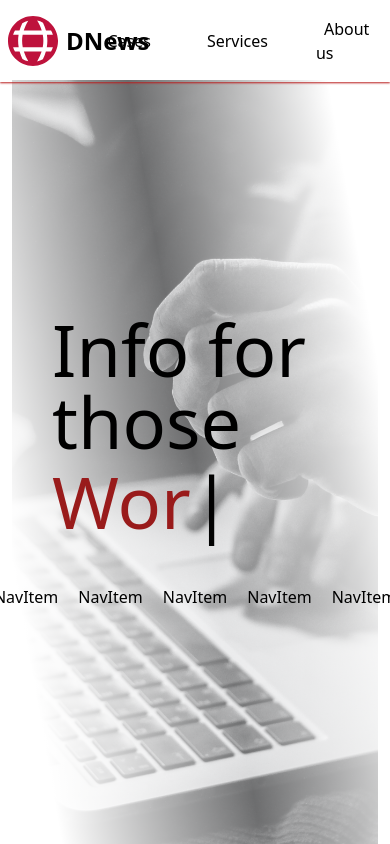
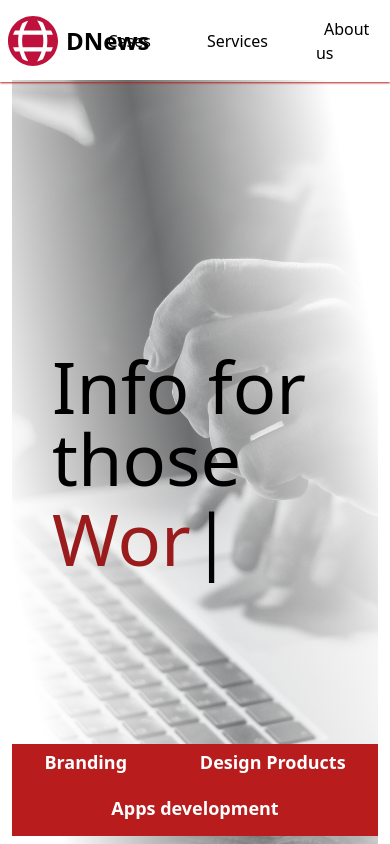
Before and after one commit to JorgeKerilima19/FIrstFullStackProject, a React (Vite) app: page / in a window 390 px wide. Shown: the top 844 px of the page. Built offline with nearby package versions, Linux system fonts and the light colour scheme.

Commit message:
homepage navbar responsive

```diff
--- a/src/components/homepage/Navbar.tsx
+++ b/src/components/homepage/Navbar.tsx
@@ -2,37 +2,25 @@ import { Link } from "react-router-dom";
 
 export const Navbar = () => {
   return (
-    <nav>
-      <ul className="flex gap-5 justify-center">
+    <nav className="text-lg absolute transform translate-x-[-50%] left-2/4 bottom-2 w-full text-white md:text-black md:relative font-bold">
+      <ul className="flex flex-wrap gap-2 md:gap-5 justify-around items-center bg-red-700 md:bg-transparent pb-2 md:pb-0">
         <Link
-          className="border-b-2 border-transparent transition duration-150 hover:border-orange-700"
+          className="px-5 py-1 border-b-2 border-transparent transition duration-150 md:hover:border-orange-700 flex items-center"
           to={""}
         >
-          NavItem
+          Branding
         </Link>
         <Link
-          className="border-b-2 border-transparent transition duration-150 hover:border-orange-700"
+          className="px-5 py-1 border-b-2 border-transparent transition duration-150 md:hover:border-orange-700"
           to={""}
         >
-          NavItem
+          Design Products
         </Link>
         <Link
-          className="border-b-2 border-transparent transition duration-150 hover:border-orange-700"
+          className="px-5 py-1 border-b-2 border-transparent transition duration-150 md:hover:border-orange-700"
           to={""}
         >
-          NavItem
-        </Link>
-        <Link
-          className="border-b-2 border-transparent transition duration-150 hover:border-orange-700"
-          to={""}
-        >
-          NavItem
-        </Link>
-        <Link
-          className="border-b-2 border-transparent transition duration-150 hover:border-orange-700"
-          to={""}
-        >
-          NavItem
+          Apps development
         </Link>
       </ul>
     </nav>
```
